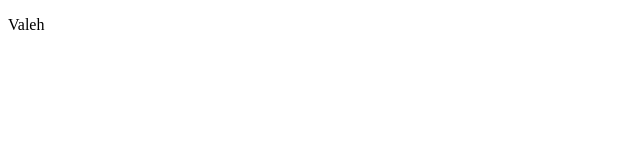
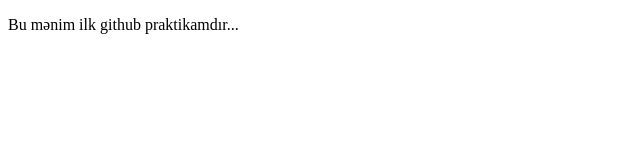
Before and after one commit to gunelg/CodeAcademy, a plain HTML site: page index.html in a window 1280 px wide. Shown: the whole page, without its empty margins (0-640 px from the left). Drawn offline with Linux system fonts and the light colour scheme.

Commit message:
bu menim ilk github praktikamdır

```diff
--- a/index.html
+++ b/index.html
@@ -8,6 +8,6 @@
 </head>
 
 <body>
-    <p>Valeh</p>
+    <p>Bu mənim ilk github praktikamdır...</p>
 </body>
 </html>
```
